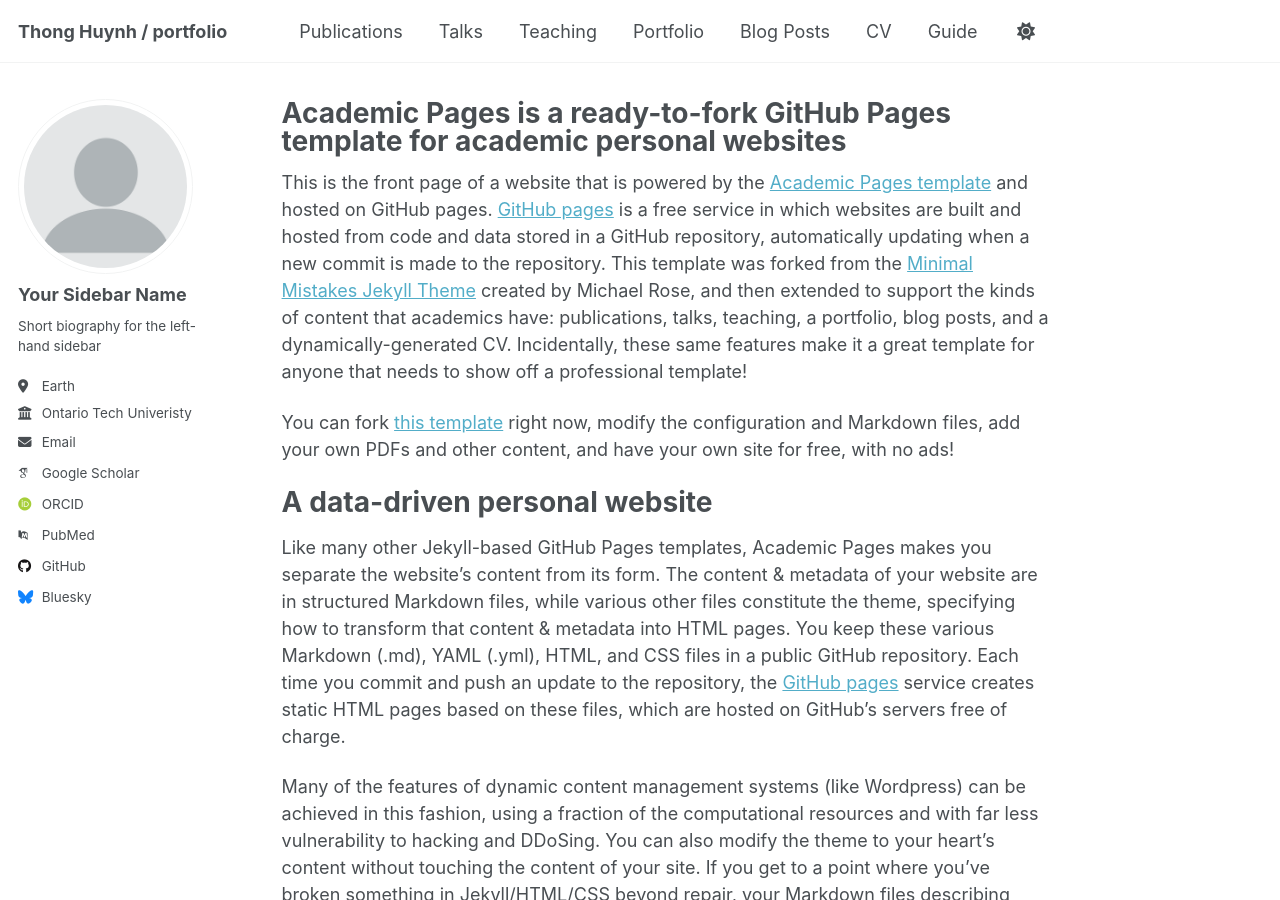
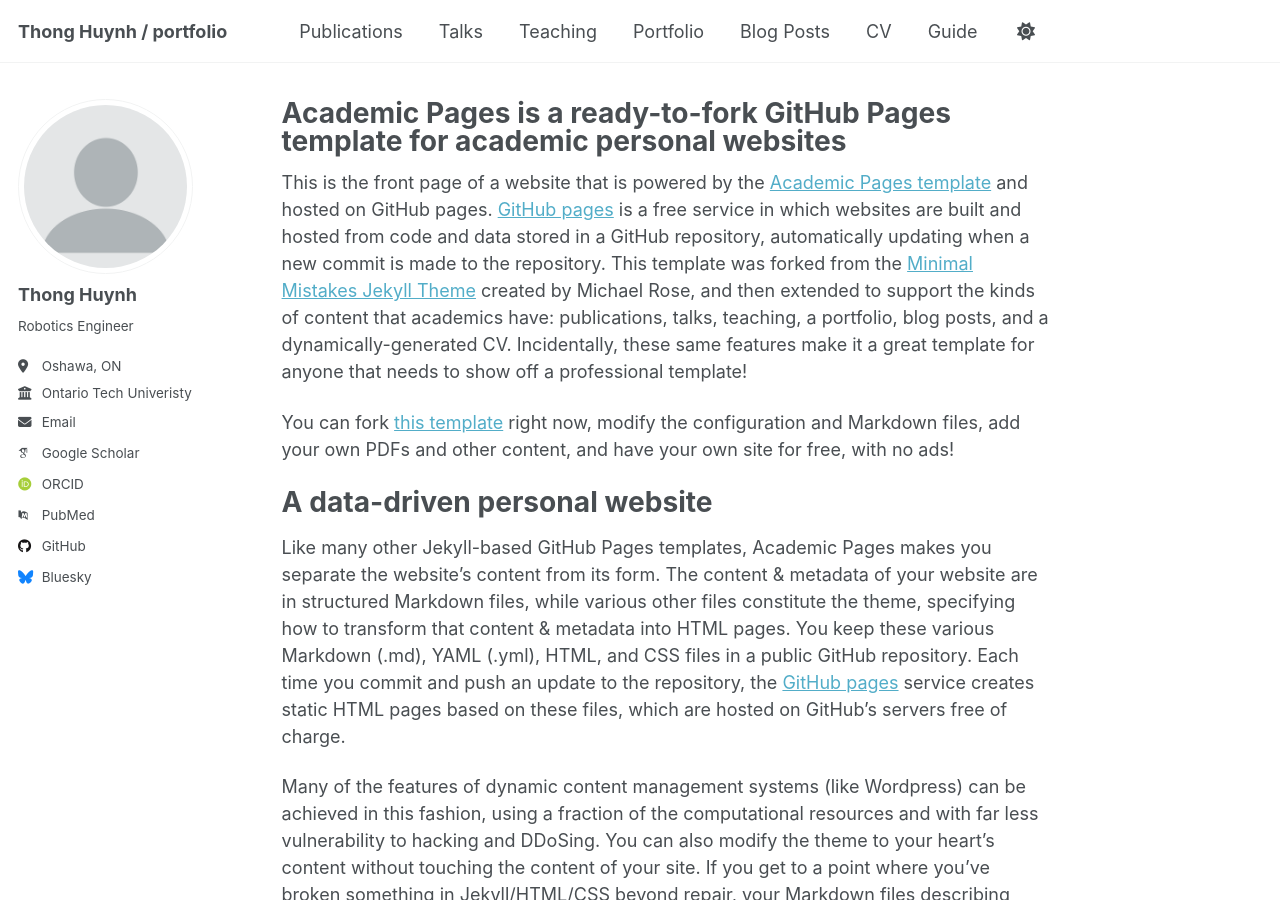
Before and after one commit to ThongHHuynh/ThongHHuynh.github.io, a Jekyll site: the page built from _pages/about.md, in a window 1280 px wide and 900 px high. Built offline with Jekyll 4.4.1, drawn with Linux system fonts in a browser that asks for light colours; some web fonts are replaced; a script that is not in the unit is left out.

Commit message:
Update _config.yml

```diff
--- a/_config.yml
+++ b/_config.yml
@@ -23,10 +23,10 @@ repository               : "thonghhuynh.github.io"
 author:
   # Biographic information
   avatar           : "profile.png"
-  name             : "Your Sidebar Name"
+  name             : "Thong Huynh"
   pronouns         : # example: "she/her"
-  bio              : "Short biography for the left-hand sidebar"
-  location         : "Earth"
+  bio              : "Robotics Engineer"
+  location         : "Oshawa, ON"
   employer         : "Ontario Tech Univeristy"
   uri              : # URL
   email            : "thong.huynh@ontariotechu.net"
```
